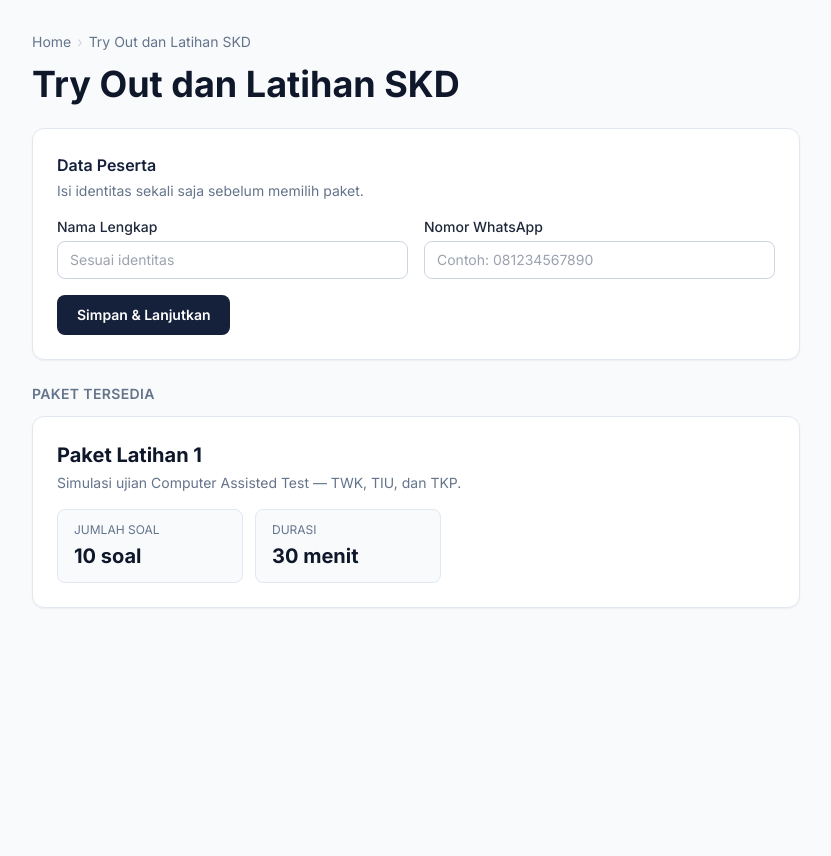
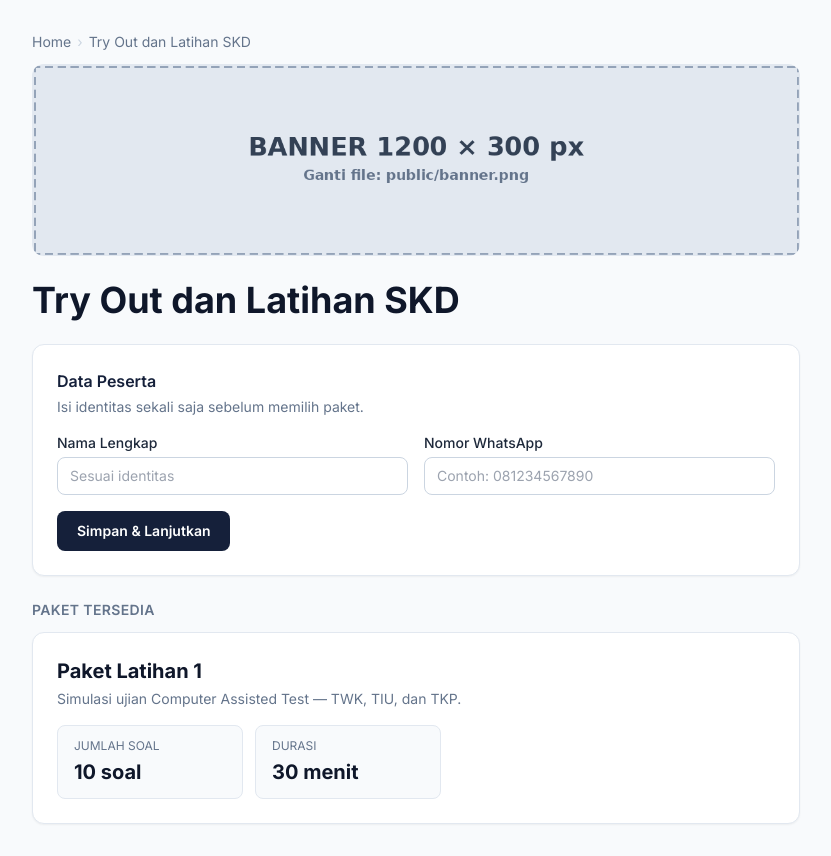
Before and after one commit to madasukses/try, a Next.js app: page / in a window 1280 px wide. Shown: the whole page, without its empty margins (224-1055 px from the left). Before the commit the page ends 800 px from the top, so only its background shows below. Built offline with nearby package versions, Linux system fonts and the light colour scheme; no server answers.

Commit message:
Add files via upload

```diff
--- a/pages/index.js
+++ b/pages/index.js
@@ -54,6 +54,14 @@ export default function PilihPaket() {
       <main className="min-h-screen bg-slate-50 px-4 sm:px-6 py-8">
         <div className="max-w-3xl mx-auto">
           <Breadcrumb items={[{ label: 'Home', href: '/' }, { label: 'Try Out dan Latihan SKD' }]} />
+
+          {/* Banner — ganti file public/banner.png dengan gambar sendiri, ukuran disarankan 1200x300px */}
+          <img
+            src="/banner.png"
+            alt="Banner"
+            className="w-full rounded-xl mb-6 object-cover"
+          />
+
           <h1 className="text-3xl sm:text-4xl font-bold text-navy-900 mb-6">Try Out dan Latihan SKD</h1>
 
           {!identitasTersimpan && (
```
Also changed, not shown: public/banner.png (added).
